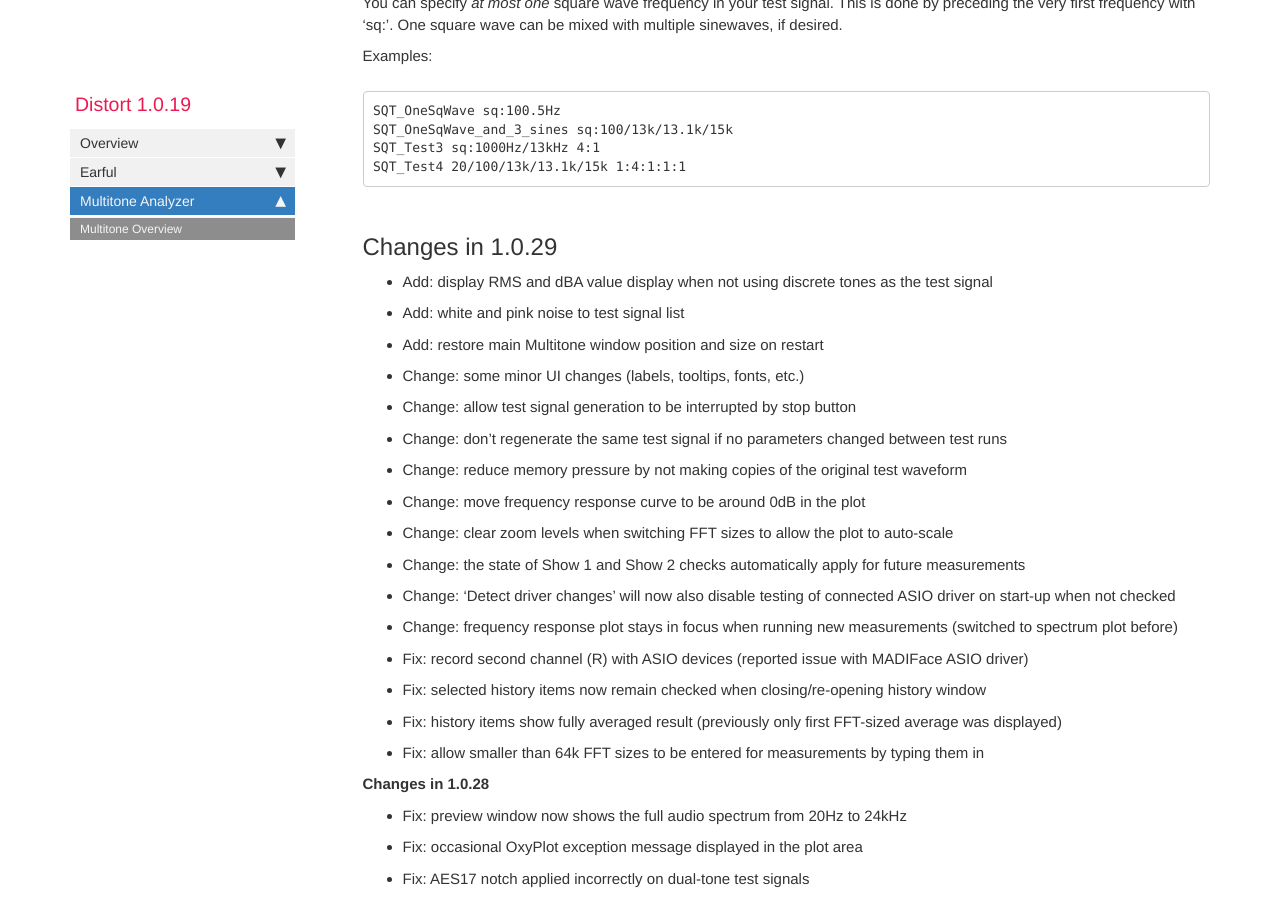
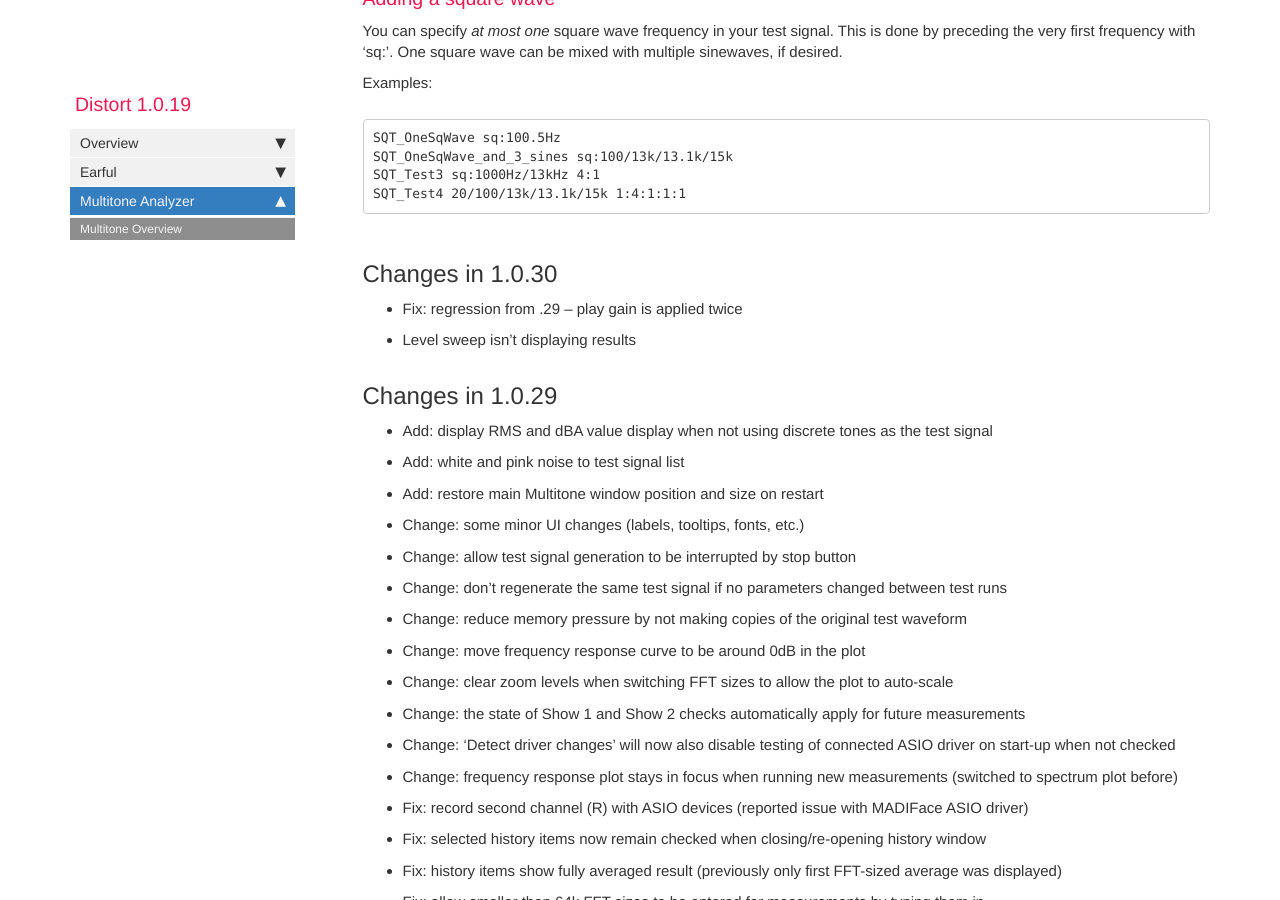
Before and after one commit to pkane2001/Distort, a Jekyll site: the page built from docs/multitone.md, in a window 1280 px wide and 900 px high, scrolled down 6586 px. Built offline with Jekyll 4.4.1, drawn with Linux system fonts in a browser that asks for light colours; nearby versions of some CDN libraries; our own code applies the rules of GitHub Pages for plain Markdown files; comment, search, counter and statistics services are not loaded.

Commit message:
no message

````diff
--- a/docs/multitone.md
+++ b/docs/multitone.md
@@ -147,6 +147,11 @@ SQT_Test3 sq:1000Hz/13kHz 4:1
 SQT_Test4 20/100/13k/13.1k/15k 1:4:1:1:1
 ```
 
+## Changes in 1.0.30
+* Fix: regression from .29 -- play gain is applied twice
+* Level sweep isn't displaying results
+
+
 ## Changes in 1.0.29
 * Add: display RMS and dBA value display when not using discrete tones as the test signal
 * Add: white and pink noise to test signal list
````
